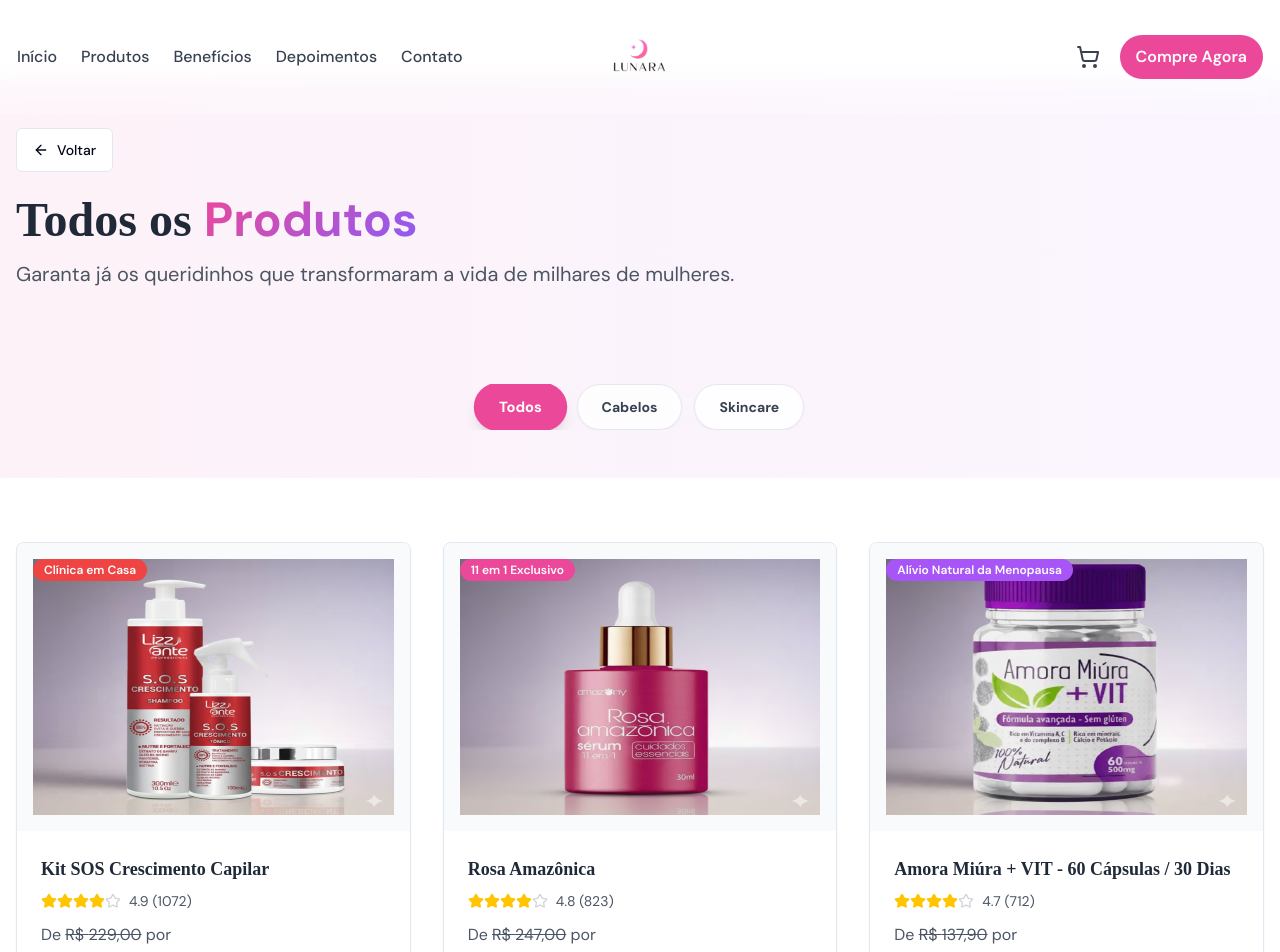
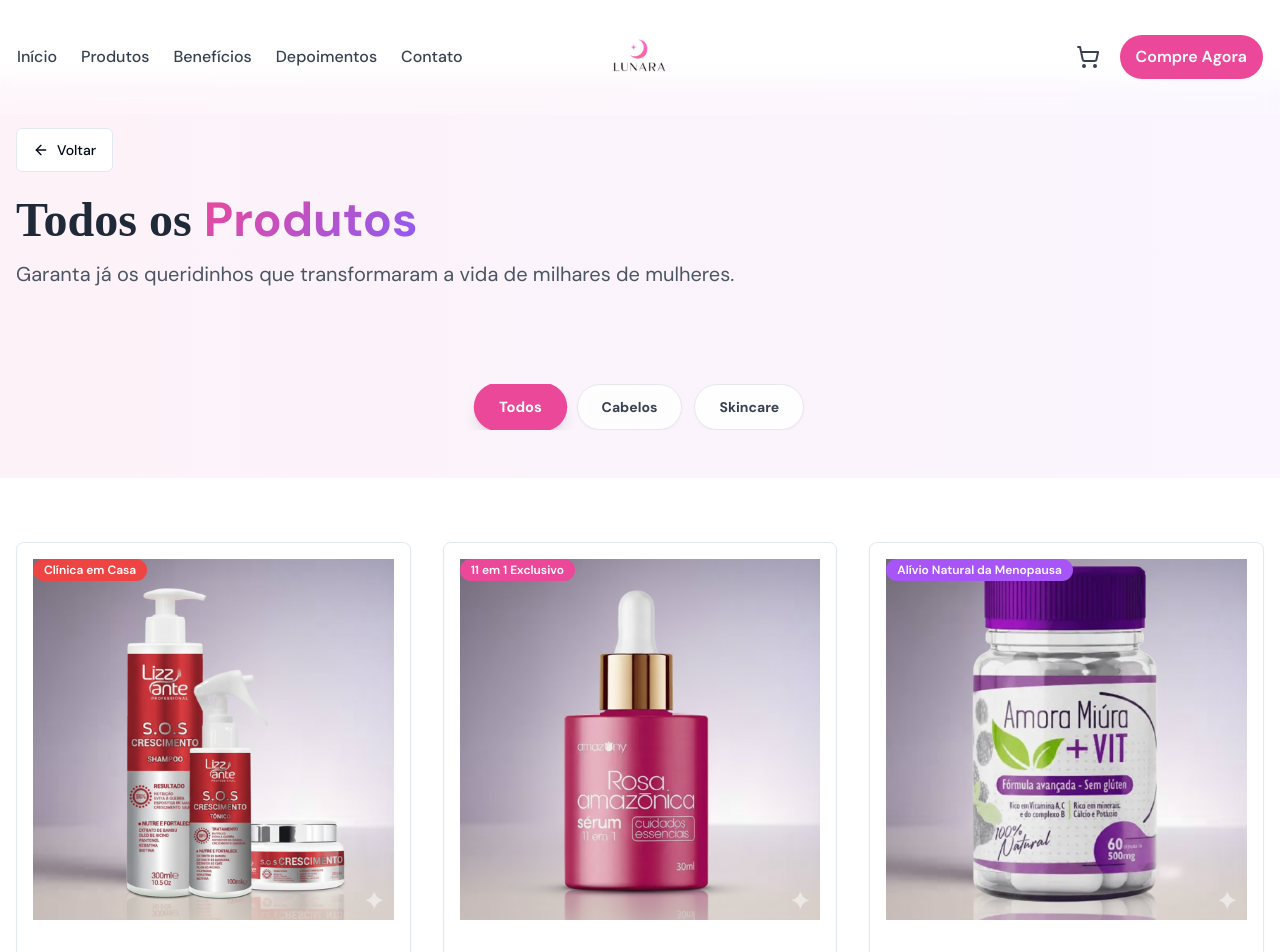
Before and after one commit to LucasNQ/lunara-lvble-4, a React (Vite) app: page /products in a window 1280 px wide. Shown: the top 952 px of the page. Built offline with nearby package versions, Linux system fonts and the light colour scheme; a web font is replaced by a local one.

Commit message:
Fix ProductCard image aspect ratio

```diff
--- a/src/components/ProductCard.tsx
+++ b/src/components/ProductCard.tsx
@@ -31,12 +31,12 @@ const ProductCard = ({ product, priority = false }: ProductCardProps) => {
       className="group hover:shadow-2xl transition-all duration-300 hover:-translate-y-2 cursor-pointer"
       onClick={handleProductClick}
     >
-      <div className="relative overflow-hidden rounded-t-lg flex-shrink-0 bg-gray-50">
-        <div className="w-full h-48 xs:h-52 sm:h-60 md:h-64 lg:h-72 p-3 sm:p-4">
+      <div className="relative overflow-hidden rounded-t-lg flex-shrink-0 bg-white">
+        <div className="w-full aspect-square p-3 sm:p-4">
           <OptimizedImage
             src={product.image}
             alt={`${product.name} - Produto de cuidado e beleza`}
-            className="group-hover:scale-105 transition-transform duration-500 w-full h-full"
+            className="group-hover:scale-105 transition-transform duration-500 w-full h-full object-contain"
             width={400}
             height={400}
             priority={priority}
```
